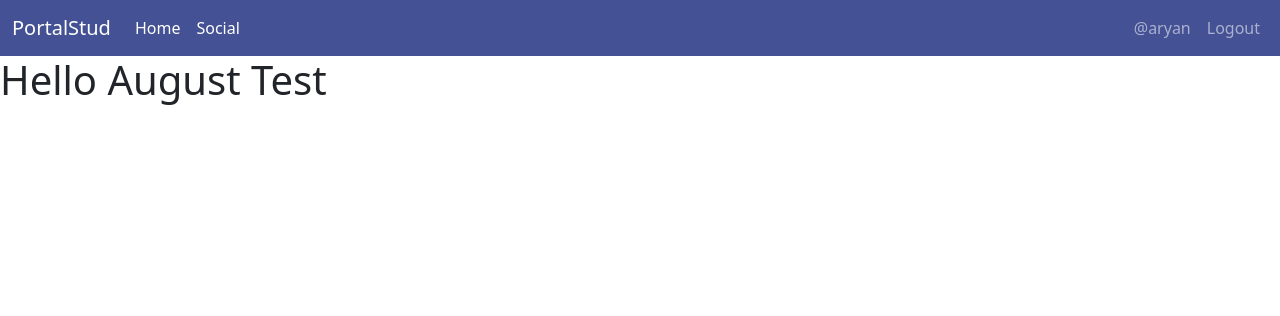
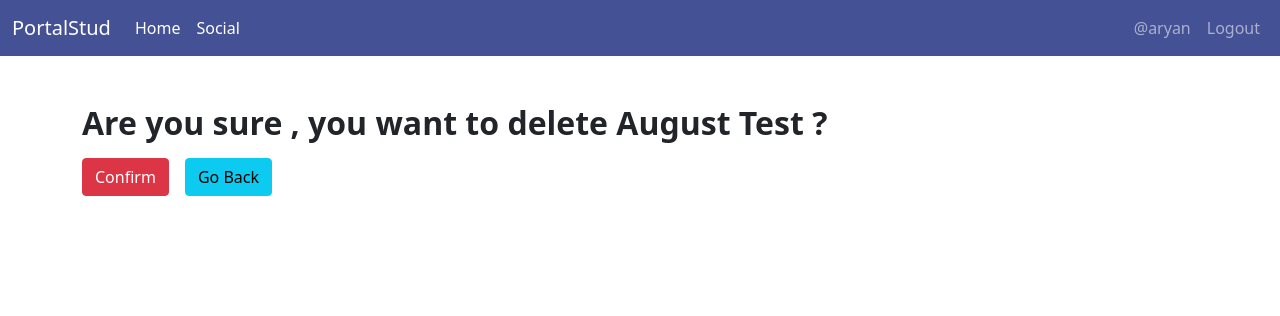
Before and after one commit to Aryan-ki-codepanti/portalStud, a Django app: page /delete-marksheet/1 in a window 1280 px wide. Shown: the top 316 px of the page. Run offline with Django 3.2, Linux system fonts and the light colour scheme; a user stored in the database is signed in; data comes from the database, SQL or seed files in the repository; both versions use the stored data as it was after the commit; some libraries are stand-ins or nearby versions.

Commit message:
Completed delete marksheet view

```diff
--- /dev/null
+++ b/static/css/base.css
@@ -0,0 +1,3 @@
+.fw-600{
+    font-weight: 600;
+}
--- a/templates/base/deleteMarksheet.html
+++ b/templates/base/deleteMarksheet.html
@@ -1,5 +1,18 @@
 {% extends 'main.html' %}
 
+{% block title %}
+    Confirm Deletion
+{% endblock title %}
+
 {% block content %}
-    <h1> Hello {{ marksheet.name }} </h1>
+    <div class="container mt-5">
+        <h2 class="fw-600"> Are you sure , you want to delete {{ marksheet.name }} ?</h1>
+        <div class="mt-3 d-flex gap-3">
+            <form method="POST">
+                {% csrf_token %}
+                <button type="submit" class="btn btn-danger"> Confirm </button>
+            </form>
+            <a class="btn btn-info" href="{{request.META.HTTP_REFERER}}"> Go Back </a>
+        </div>
+    </div>
 {% endblock content %}
```
Also changed, not shown: db.sqlite3.
